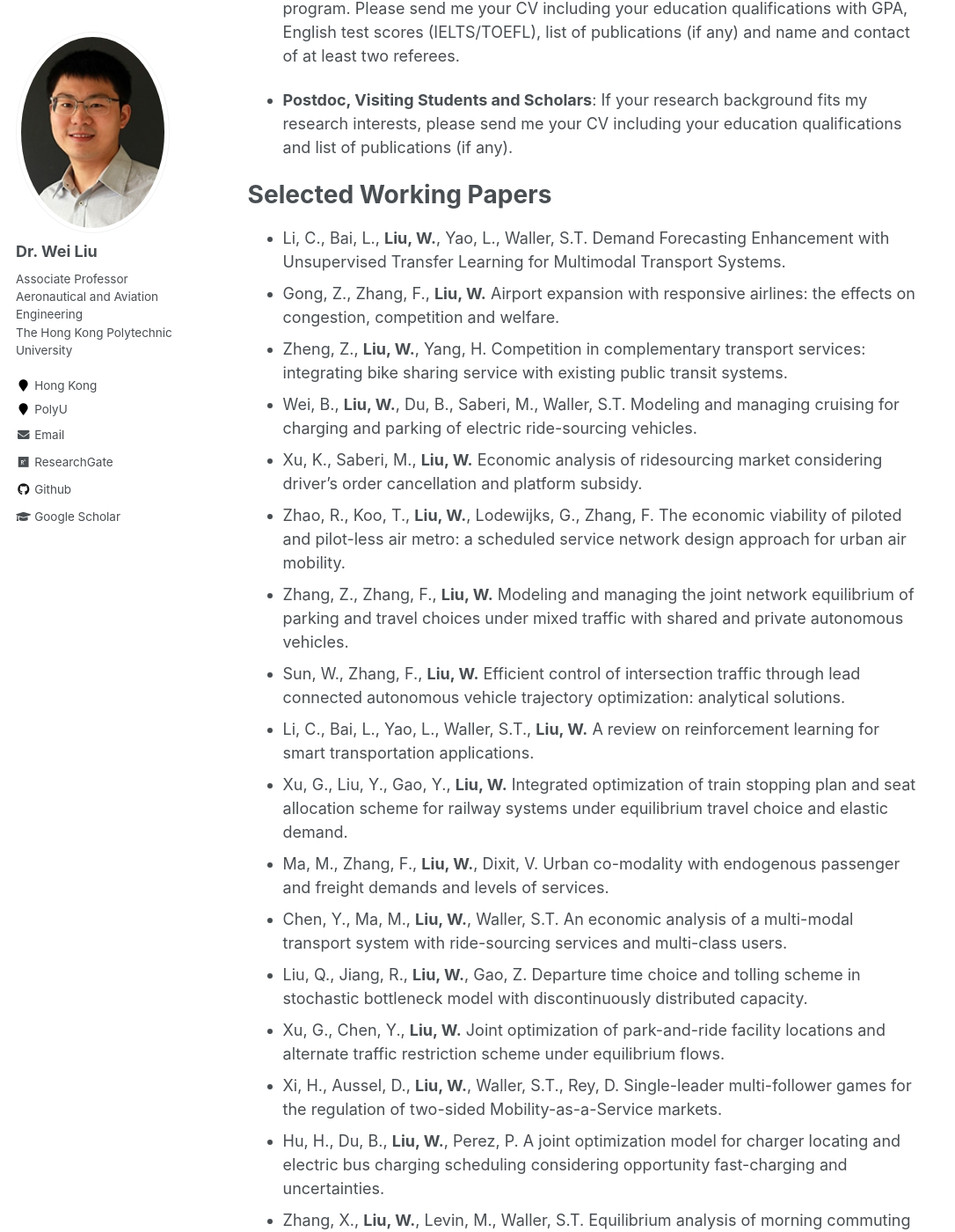
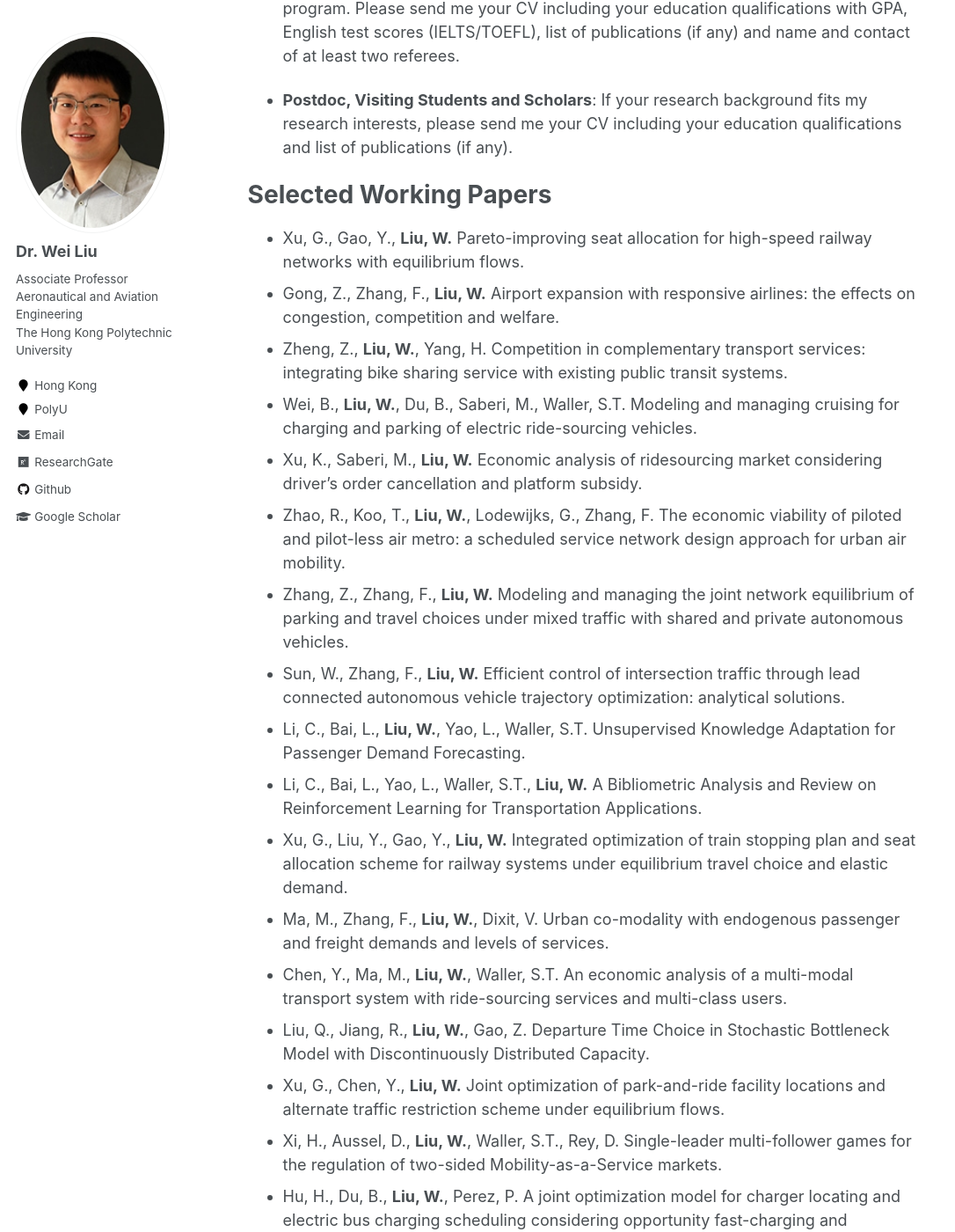
Before and after one commit to weiliu2016/weiliu2016.github.io, a Jekyll site: the page built from _pages/about.md, in a window 1280 px wide and 1400 px high, scrolled down 1529 px. Shown: the whole window at 88% size, without its empty margins (0-1086 px from the left). Built offline with Jekyll 4.4.1, drawn with Linux system fonts in a browser that asks for light colours; some of the changed text lies outside the part shown.

Commit message:
Update about.md

```diff
--- a/_pages/about.md
+++ b/_pages/about.md
@@ -32,7 +32,7 @@ Research Group
   Tanapon Lilasathapornkit (PhD Student, 2018 T2, from UNSW Sydney, Australia)
 
 - **Former members**\
-  Runqing Zhao (MPhil, 2019 T3 - 2022 T1). Thesis: Service network design for emerging modes in air transport: autonomous inter-terminal airport bus shuttle and air metro
+  Runqing Zhao (MPhil, 2019 T3 - 2022 T1) - Thesis: Service network design for emerging modes in air transport: autonomous inter-terminal airport bus shuttle and air metro
 
 - **Academic visitors**\
   Yihan Gao (2022.01-2022.04, MPhil student, from Central South University)\
@@ -46,7 +46,7 @@ PhD Positions and Academic Visitors
 
 Selected Working Papers
 ======
-- Li, C., Bai, L., **Liu, W.**, Yao, L., Waller, S.T. Demand Forecasting Enhancement with Unsupervised Transfer Learning for Multimodal Transport Systems.
+- Xu, G., Gao, Y., **Liu, W.** Pareto-improving seat allocation for high-speed railway networks with equilibrium flows.
 - Gong, Z., Zhang, F., **Liu, W.** Airport expansion with responsive airlines: the effects on congestion, competition and welfare.
 - Zheng, Z., **Liu, W.**, Yang, H. Competition in complementary transport services: integrating bike sharing service with existing public transit systems.
 - Wei, B., **Liu, W.**, Du, B., Saberi, M., Waller, S.T. Modeling and managing cruising for charging and parking of electric ride-sourcing vehicles.
@@ -54,11 +54,12 @@ Selected Working Papers
 - Zhao, R., Koo, T., **Liu, W.**, Lodewijks, G., Zhang, F. The economic viability of piloted and pilot-less air metro: a scheduled service network design approach for urban air mobility.
 - Zhang, Z., Zhang, F., **Liu, W.** Modeling and managing the joint network equilibrium of parking and travel choices under mixed traffic with shared and private autonomous vehicles.
 - Sun, W., Zhang, F., **Liu, W.** Efficient control of intersection traffic through lead connected autonomous vehicle trajectory optimization: analytical solutions.
-- Li, C., Bai, L., Yao, L., Waller, S.T., **Liu, W.** A review on reinforcement learning for smart transportation applications.
+- Li, C., Bai, L., **Liu, W.**, Yao, L., Waller, S.T. Unsupervised Knowledge Adaptation for Passenger Demand Forecasting.
+- Li, C., Bai, L., Yao, L., Waller, S.T., **Liu, W.** A Bibliometric Analysis and Review on Reinforcement Learning for Transportation Applications.
 - Xu, G., Liu, Y., Gao, Y., **Liu, W.** Integrated optimization of train stopping plan and seat allocation scheme for railway systems under equilibrium travel choice and elastic demand.
 - Ma, M., Zhang, F., **Liu, W.**, Dixit, V. Urban co-modality with endogenous passenger and freight demands and levels of services.
 - Chen, Y., Ma, M., **Liu, W.**, Waller, S.T. An economic analysis of a multi-modal transport system with ride-sourcing services and multi-class users.
-- Liu, Q., Jiang, R., **Liu, W.**, Gao, Z. Departure time choice and tolling scheme in stochastic bottleneck model with discontinuously distributed capacity.
+- Liu, Q., Jiang, R., **Liu, W.**, Gao, Z. Departure Time Choice in Stochastic Bottleneck Model with Discontinuously Distributed Capacity.
 - Xu, G., Chen, Y., **Liu, W.** Joint optimization of park-and-ride facility locations and alternate traffic restriction scheme under equilibrium flows.
 - Xi, H., Aussel, D., **Liu, W.**, Waller, S.T., Rey, D. Single-leader multi-follower games for the regulation of two-sided Mobility-as-a-Service markets.
 - Hu, H., Du, B., **Liu, W.**, Perez, P. A joint optimization model for charger locating and electric bus charging scheduling considering opportunity fast-charging and uncertainties.
```
Also changed, not shown: other parts of _pages/about.md (+3 -3 lines).
